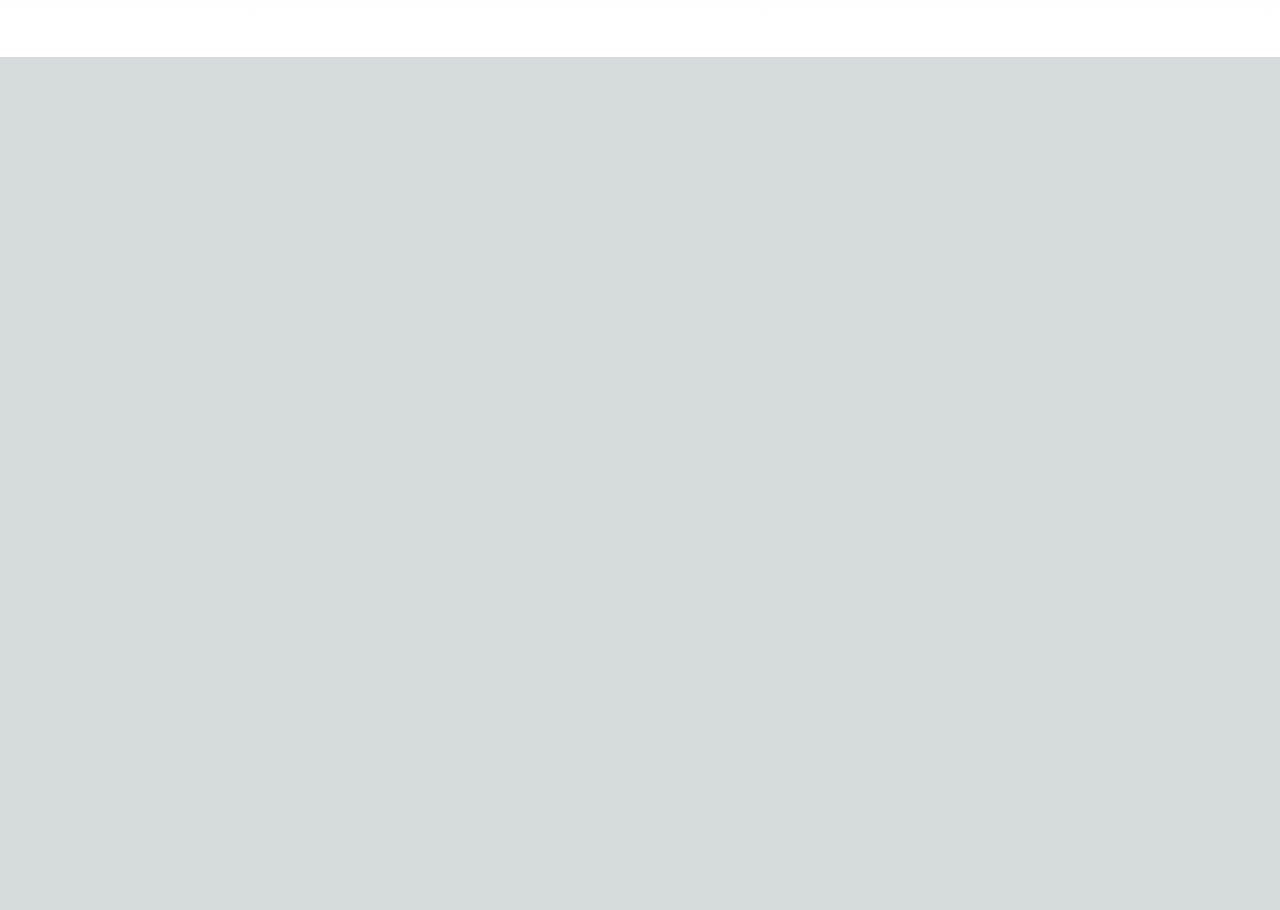
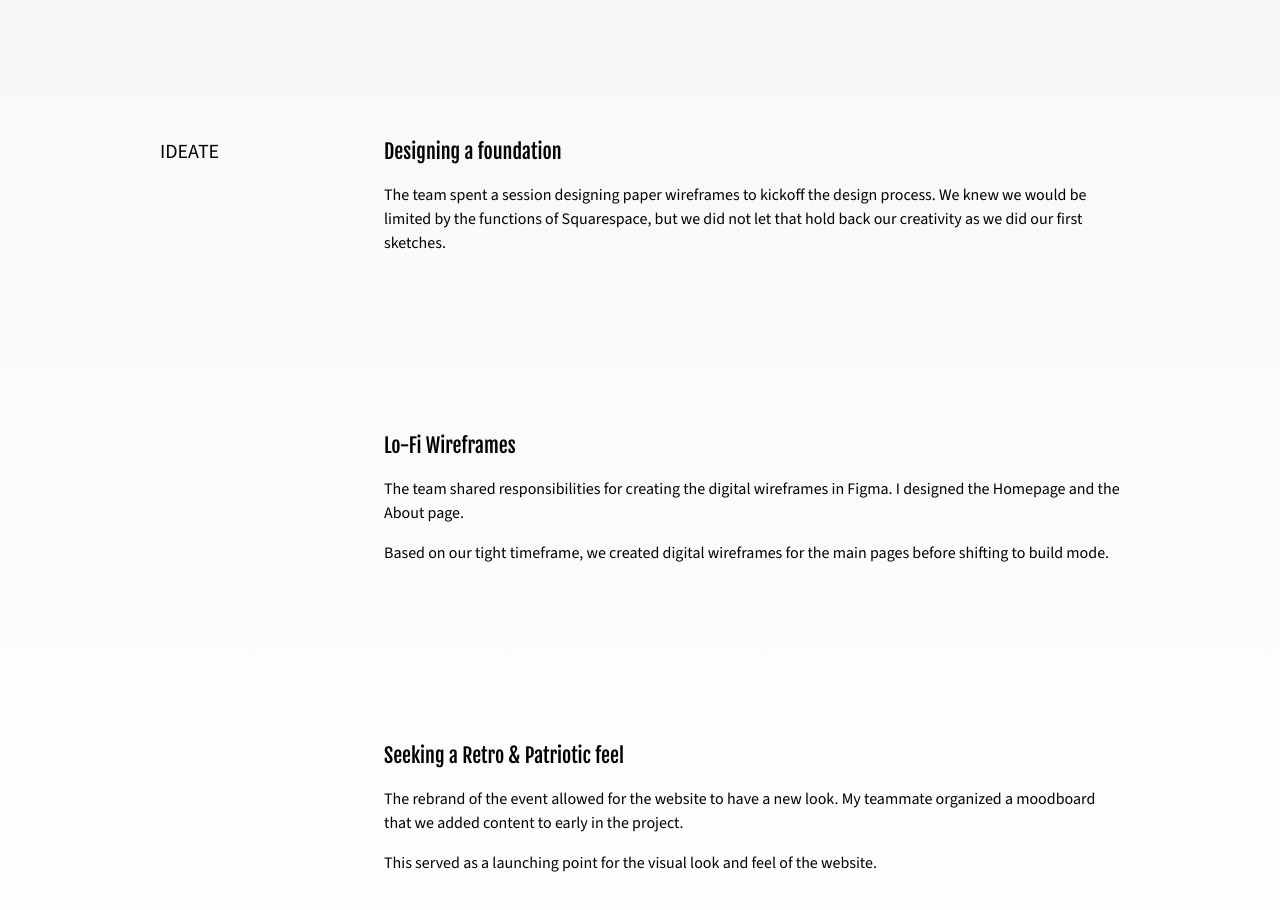
Before and after one commit to mshoemaker1/MyPortfolio, a Next.js app: page /projects/richfield-july-4 in a window 1280 px wide. Shown: the part 3860-4770 px from the top of the page. Before the commit the page ends 3917 px from the top, so only its background shows below. Built offline with nearby package versions, Linux system fonts and the light colour scheme.

Commit message:
more content

```diff
--- a/app/projectData.ts
+++ b/app/projectData.ts
@@ -3,6 +3,7 @@ import projectImage2 from "../public/sample-project-002.jpeg";
 import projectImage3 from "../public/sample-project-003.jpeg";
 import heroImageTrappedDowntown from "../public/hero-trapped-downtown.jpg";
 import heroImageRichfield from "../public/hero-richfield.jpg";
+import heroLittleCup from "../public/hero-little-cup.jpg";
 import handshake from "../public/handshake-icon.png";
 import dottedGrid from "../public/dotted-grid-icon.png";
 import people from "../public/people-icon.png";
@@ -11,7 +12,7 @@ export const data = [
   {
     title: "Unlocking more bookings",
     description: "Refreshing the Trapped Downtown website",
-    image: projectImage1,
+    image: projectImage3,
     bg: "bg-sand-500",
     path: "/projects/trapped-downtown",
     tags: ["Freelance", "Entertainment"],
@@ -70,12 +71,12 @@ export const data = [
   {
     title: "Finding the perfect coffee shop",
     description: "Designing Little Cup, a responsive website",
-    image: projectImage3,
+    image: projectImage1,
     bg: "bg-bronze-500",
     path: "/projects/little-cup",
     tags: ["Case study", "social", "consumer services"],
     hero: {
-      image: heroImageRichfield,
+      image: heroLittleCup,
       alt: "Computer on a desk",
       bulletPoints: {
         role: ["UX Designer", "Project Manager"],
--- a/app/projects/richfield-july-4/page.tsx
+++ b/app/projects/richfield-july-4/page.tsx
@@ -7,6 +7,7 @@ import delanoLogo from "../../../public/delano-logo.jpg";
 import edinaLogo from "../../../public/edina-logo.jpg";
 import glendaleLogo from "../../../public/glendale-logo.jpg";
 import { richfieldResearchSquares } from "../../projectData";
+import { Divider } from "@/components/Divider";
 
 const projectData = data.find(
   (project) => project.path === "/projects/richfield-july-4"
@@ -91,7 +92,28 @@ export default function RichfieldJuly4() {
             </div>
           ))}
         </div>
-        <div className="flex self-center border-black border-b-[1px] w-11/12 my-32 dark:border-white" />
+        <Divider />
+        <Section
+          title="Ideate"
+          header="Designing a foundation"
+          content={[
+            "The team spent a session designing paper wireframes to kickoff the design process. We knew we would be limited by the functions of Squarespace, but we did not let that hold back our creativity as we did our first sketches.",
+          ]}
+        />
+        <Section
+          header="Lo-Fi Wireframes"
+          content={[
+            "The team shared responsibilities for creating the digital wireframes in Figma. I designed the Homepage and the About page.",
+            "Based on our tight timeframe, we created digital wireframes for the main pages before shifting to build mode.",
+          ]}
+        />
+        <Section
+          header="Seeking a Retro & Patriotic feel"
+          content={[
+            "The rebrand of the event allowed for the website to have a new look. My teammate organized a moodboard that we added content to early in the project.",
+            "This served as a launching point for the visual look and feel of the website.",
+          ]}
+        />
       </div>
     </main>
   );
--- a/app/projects/trapped-downtown/page.tsx
+++ b/app/projects/trapped-downtown/page.tsx
@@ -1,6 +1,7 @@
 import { data } from "../../projectData";
 import Section from "@/components/Section";
 import HeroHeader from "@/components/HeroHeader";
+import { Divider } from "@/components/Divider";
 
 const projectData = data.find(
   (project) => project.path === "/projects/trapped-downtown"
@@ -41,6 +42,21 @@ export default function TrappedDowntown() {
             "Following the interviews, I reviewed the notes and created an Empathy Map to better understand the perspective of our users.",
           ]}
         />
+        <Divider />
+        <Section
+          title="Ideate"
+          header="How do we organize the content in a way that puts users at ease and gives them confidence?"
+          content={[
+            "In the current site map, there was a lack of hierarchy, which can unintentionally get in the way of a good user experience. So in order to better understand how users would group the information on the website, I conducted 5 card sort activities.",
+            "Users were given 13 concepts and asked to group them. They could add additional concepts, if they thought something was missing. Finally, the users were asked to label the groups.",
+          ]}
+        />
+        <Section
+          header="Patterns emerge for a streamlined site map"
+          content={[
+            "I analyzed the card sort results using the Common Grouping and Similarity Matrix analysis methods.",
+          ]}
+        />
       </div>
     </main>
   );
--- /dev/null
+++ b/components/Divider/index.tsx
@@ -0,0 +1,3 @@
+export const Divider = () => (
+  <div className="flex self-center border-black border-b-[1px] w-11/12 my-32 dark:border-white" />
+);
```
Also changed, not shown: public/hero-little-cup.jpg (added).
